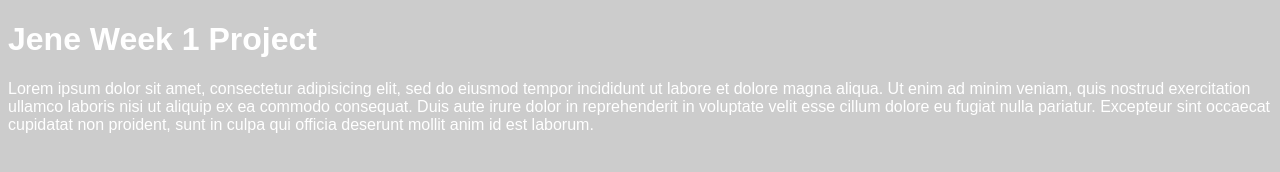
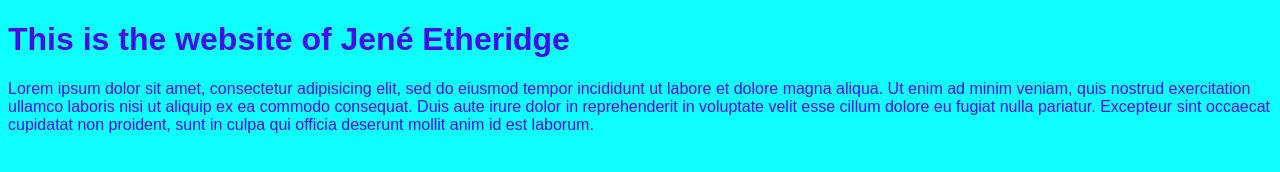
Before and after one commit to jeneetheridge/jeneetheridge.github.io, a plain HTML site: page Unit_1/index.html in a window 1280 px wide. Drawn offline with Linux system fonts and the light colour scheme.

Commit message:
Changed background and text color

```diff
--- a/Unit 1/css/style.css
+++ b/Unit_1/css/style.css
@@ -1,5 +1,8 @@
 body {
 	color:white;
-	background-color: #cccccc;
+	background-color: #0FFFFF;
 	font-family: Arial, sans-serif;
 }
+h1, p {
+	color:#440CE8;
+}
--- a/Unit 1/index.html
+++ b/Unit_1/index.html
@@ -1,11 +1,11 @@
 <!DOCTYPE html>
 <html>
 	<head>
-		<title>Jene's Project</title>
+		<title>Jené Etheridge</title>
 		<link rel="stylesheet" type="text/css" href="css/style.css">
 	</head>
 	<body>
-	<h1>Jene Week 1 Project</h1>
+	<h1>This is the website of Jené Etheridge</h1>
 	<p>Lorem ipsum dolor sit amet, consectetur adipisicing elit, sed do eiusmod
 	tempor incididunt ut labore et dolore magna aliqua. Ut enim ad minim veniam,
 
```
